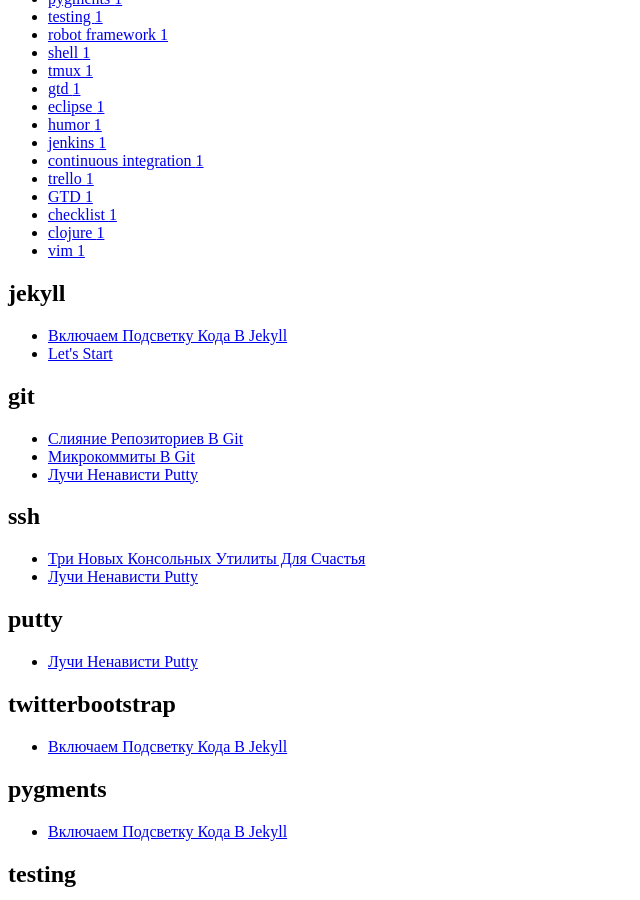
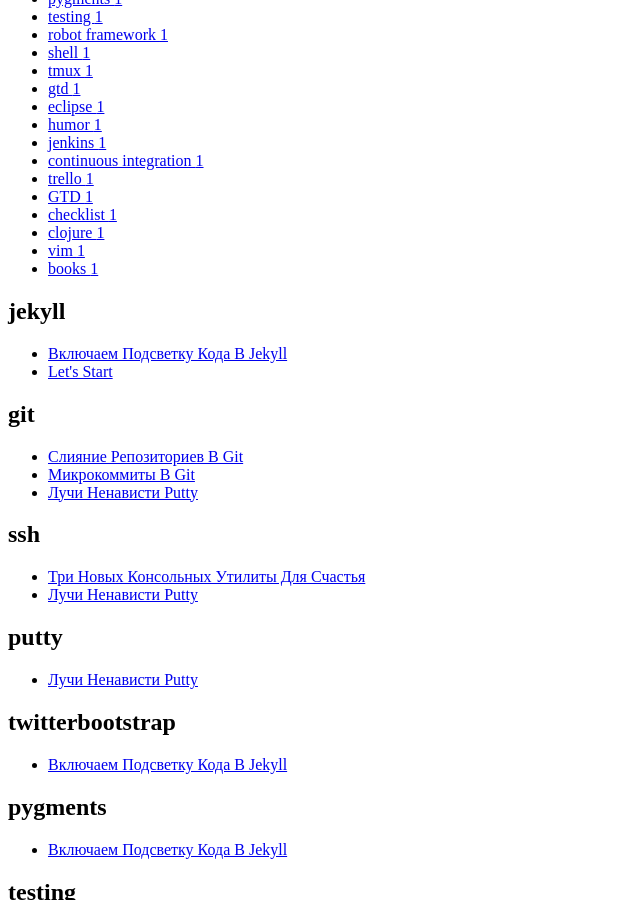
Before and after one commit to ahitrin/ahitrin.github.com, a Jekyll site: the page built from tags.html, in a window 1280 px wide and 900 px high, scrolled down 312 px. Shown: the whole window, without its empty margins (0-640 px from the left). Built offline with Jekyll 4.4.1, drawn with Linux system fonts in a browser that asks for light colours; some of the changed text lies outside the part shown.

```diff
--- a/_posts/2014-01-05-New-Year-Shopping.markdown
+++ b/_posts/2014-01-05-New-Year-Shopping.markdown
@@ -2,8 +2,8 @@
 layout: post
 title: Новогодний шоппинг
 category : misc
-comments : false
-tags : []
+comments : true
+tags : [books]
 ---
 {% include JB/setup %}
 
```
